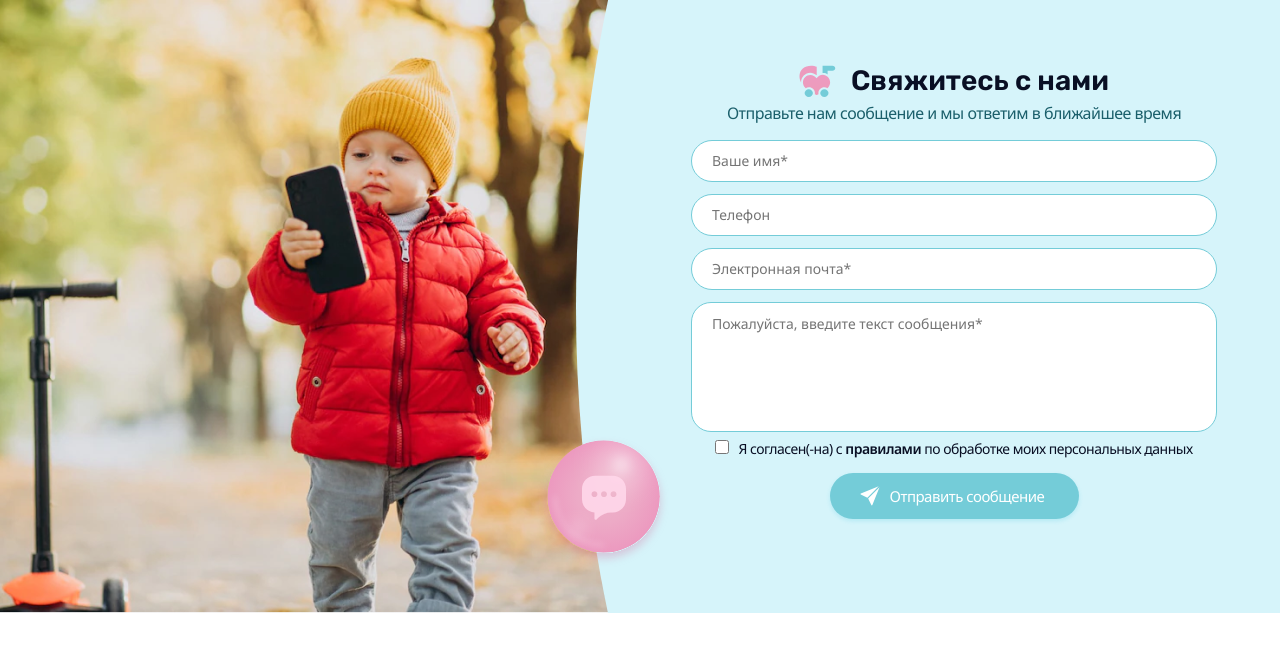
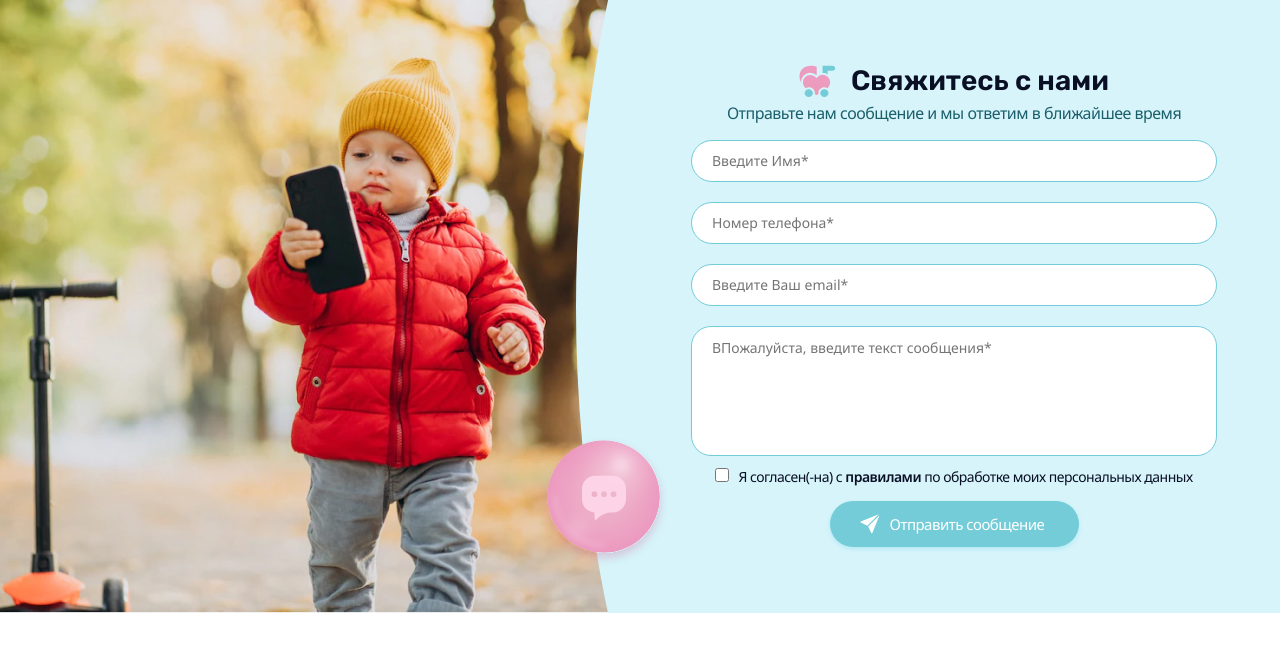
Before and after one commit to Kerne1bug/clients-feedback-app, a React (Create React App) app: page / in a window 1280 px wide. Shown: the top 652 px of the page. Built offline with nearby package versions, Linux system fonts and the light colour scheme.

Commit message:
validations fixed, codeStyle done, need some fixes on message error in css, in work...

```diff
--- /dev/null
+++ b/src/components/FeedBackForm/FormCheckbox/index.jsx
@@ -0,0 +1,35 @@
+import { useSelector } from 'react-redux';
+import styles from './styles.module.css';
+
+function FormCheckBox({
+	name, onChange, handleFocus, errorMessage,
+}) {
+	const formState = useSelector((state) => state.form);
+
+	return (
+		<div>
+			<label className={styles.checkboxLabel}>
+				<input
+					type="checkbox"
+					name={name}
+					onChange={onChange}
+					onFocus={handleFocus}
+					checked={formState.fields.agreement.value}
+					className={styles.checkboxInput}
+				/>
+				Я согласен(-на) с
+				{' '}
+				<span className={styles.checkboxText}>правилами</span>
+				{' '}
+				по обработке моих персональных данных
+			</label>
+			{!formState.fields.agreement.isValid && (
+				<div className={styles.error}>
+					{errorMessage}
+				</div>
+			)}
+		</div>
+	);
+}
+
+export default FormCheckBox;
--- /dev/null
+++ b/src/components/FeedBackForm/FormCheckbox/styles.module.css
@@ -0,0 +1,40 @@
+.checkboxLabel {
+    color: var(--dark, #090F24);
+    font-family: Noto Sans;
+    font-size: 14px;
+    font-style: normal;
+    font-weight: 400;
+    line-height: 155.023%;
+    margin: 0;
+    display: inline-block;
+    letter-spacing: -0.5px;
+}
+
+.checkboxInput {
+    width: 14px;
+    height: 14px;
+    flex-shrink: 0;
+    margin: 0 9px 0 0;
+
+}
+
+.checkboxText {
+    color: #090F24;
+    font-family: Noto Sans;
+    font-size: 14px;
+    font-style: normal;
+    font-weight: 700;
+    line-height: 155.023%;
+}
+
+.errorText {
+    color: red;
+    font-size: 14px;
+    margin-top: 5px;
+}
+
+.error {
+    color: red;
+    font-size: 14px;
+    margin-top: 5px;
+}
--- /dev/null
+++ b/src/components/FeedBackForm/FormInput/index.jsx
@@ -0,0 +1,35 @@
+import { useSelector } from 'react-redux';
+import styles from './styles.module.css';
+
+function FormInput({
+	name, handleChange, handleFocus, handleBlur, tagType, placeholder, errorMessage,
+}) {
+	const formState = useSelector((state) => state.form);
+	const Tag = tagType === 'textarea' ? 'textarea' : 'input';
+	const classNameText = tagType === 'textarea' ? `${styles.inputField} ${styles.inputFieldText}` : styles.inputField;
+
+	return (
+		<div>
+			<Tag
+				type="text"
+				rows="4"
+				placeholder={`${placeholder}*`}
+				name={name}
+				onChange={handleChange}
+				onBlur={handleBlur}
+				onFocus={handleFocus}
+				value={formState.fields[name].value}
+				className={classNameText}
+			/>
+			{
+				!formState.fields[name].isValid && (
+					<div className={styles.error}>
+						{errorMessage}
+					</div>
+				)
+			}
+		</div>
+	);
+}
+
+export default FormInput;
--- /dev/null
+++ b/src/components/FeedBackForm/FormInput/styles.module.css
@@ -0,0 +1,32 @@
+.error {
+    color: red;
+    font-size: 14px;
+    margin-top: 5px;
+}
+
+.inputField {
+    color: var(--gray-3, #B7B8C5);
+    font-family: Noto Sans;
+    font-size: 14px;
+    font-style: normal;
+    font-weight: 400;
+    line-height: normal;
+    width: 526px;
+    height: 42px;
+    flex-shrink: 0;
+    border-radius: 40px;
+    border: 1px solid var(--blue, #74CCD8);
+    background: var(--white, #FFF);
+    padding-left: 20px;
+    box-sizing: border-box;
+    color: black;
+    margin-bottom: 20px;
+}
+
+.inputFieldText {
+    resize: none;
+    height: 130px;
+    padding-top: 11.5px;
+    border-radius: 20px;
+    margin-bottom: 6px;
+}
--- a/src/components/FeedBackForm/index.jsx
+++ b/src/components/FeedBackForm/index.jsx
@@ -10,6 +10,8 @@ import validation from '../../store/slices/validation';
 import styles from './styles.module.css';
 import FORMICON from './assets/Group.svg';
 import BUTTONICON from './assets/send.svg';
+import FormInput from './FormInput';
+import FormCheckBox from './FormCheckbox';
 
 function FeedBackForm() {
 	const dispatch = useDispatch();
@@ -18,7 +20,6 @@ function FeedBackForm() {
 	const handleBlur = async (evt) => {
 		const { name, value } = evt.target;
 		const isValid = await validateField(name, value);
-		console.log('DEBUG validation', name, value, isValid);
 
 		dispatch(setFieldValidation({ fieldName: name, isValid }));
 	};
@@ -42,7 +43,15 @@ function FeedBackForm() {
 	const handleSubmit = async (e) => {
 		e.preventDefault();
 
-		validation.validate(formState.fields, { abortEarly: false })
+		const validationFields = {
+			name: formState.fields.name.value,
+			phone: formState.fields.phone.value,
+			email: formState.fields.email.value,
+			message: formState.fields.message.value,
+			agreement: formState.fields.agreement.value,
+		};
+
+		validation.validate(validationFields, { abortEarly: false })
 			.then(() => {
 				dispatch(setIsSubmitting(true));
 				setTimeout(() => {
@@ -59,8 +68,7 @@ function FeedBackForm() {
 			});
 	};
 
-	return ( // отлдельный компонент форминпут и сообщение ошибки для сокращения кода
-		// + не попы а фиксированную область увеличить расстояние пежду окнами ввода
+	return (
 		<div className={styles.header}>
 			<div className={styles.mainForm}>
 				<img src={FORMICON} alt="Сына тупина" className={styles.formIcon} />
@@ -68,81 +76,46 @@ function FeedBackForm() {
 			</div>
 			<p className={styles.formSubtitle}>Отправьте нам сообщение и мы ответим в ближайшее время</p>
 			<form className={styles.form} onSubmit={handleSubmit} noValidate>
-				<input
-					type="text"
-					placeholder="Ваше имя*"
+				<FormInput
 					name={FIELDS.name}
-					onChange={handleChange}
-					onBlur={handleBlur}
-					onFocus={handleFocus}
-					value={formState.fields.name.value}
-					className={styles.inputField}
+					placeholder="Введите Имя"
+					handleChange={handleChange}
+					handleBlur={handleBlur}
+					handleFocus={handleFocus}
+					errorMessage="Имя должно содержать от 2 до 128 символов"
 				/>
-				{!formState.fields.name.isValid && (
-					<div className={styles.error}>Имя должно содержать от 2 до 128 символов</div>
-				)}
+				<FormInput
+					name={FIELDS.phone}
+					placeholder="Номер телефона"
+					handleChange={handleChange}
+					handleBlur={handleBlur}
+					handleFocus={handleFocus}
+					errorMessage="Неправильный формат номера телефона"
+				/>
+				<FormInput
+					name={FIELDS.email}
+					placeholder="Введите Ваш email"
+					handleChange={handleChange}
+					handleBlur={handleBlur}
+					handleFocus={handleFocus}
+					errorMessage="Неправильный формат электронной почты"
+				/>
+				<FormInput
+					name={FIELDS.message}
+					placeholder="ВПожалуйста, введите текст сообщения"
+					tagType="textarea"
+					handleChange={handleChange}
+					handleBlur={handleBlur}
+					handleFocus={handleFocus}
+					errorMessage="Текст сообщения должен содержать от 5 до 1024 символов"
+				/>
 
-				<input
-					type="tel"
-					placeholder="Телефон"
-					name={FIELDS.phone}
-					onChange={handleChange}
-					onBlur={handleBlur}
-					onFocus={handleFocus}
-					value={formState.fields.phone.value}
-					className={styles.inputField}
+				<FormCheckBox
+					name={FIELDS.agreement}
+					onChange={onChange}
+					handleFocus={handleFocus}
+					errorMessage="Вы должны согласиться с правилами"
 				/>
-				{!formState.fields.phone.isValid && (
-					<div className={styles.error}>Неправильный формат номера телефона</div>
-				)}
-
-				<input
-					type="email"
-					placeholder="Электронная почта*"
-					name={FIELDS.email}
-					onChange={handleChange}
-					onBlur={handleBlur}
-					onFocus={handleFocus}
-					value={formState.fields.email.value}
-					className={styles.inputField}
-				/>
-				{!formState.fields.email.isValid && (
-					<div className={styles.error}>Неправильный формат электронной почты</div>
-				)}
-
-				<textarea
-					placeholder="Пожалуйста, введите текст сообщения*"
-					name={FIELDS.message}
-					rows="4"
-					onChange={handleChange}
-					onBlur={handleBlur}
-					onFocus={handleFocus}
-					value={formState.fields.message.value}
-					className={`${styles.inputField} ${styles.inputFieldText}`}
-				/>
-				{formState.fields.message.isValid || (
-					<div className={styles.error}>Текст сообщения должен содержать от 5 до 1024 символов</div>
-				)}
-
-				<label className={styles.checkboxLabel}>
-					<input
-						type="checkbox"
-						required
-						className={styles.checkboxInput}
-						name={FIELDS.agreement}
-						onChange={onChange}
-						checked={formState.fields.agreement.value}
-					/>
-					Я согласен(-на) с
-					{' '}
-					<span className={styles.checkboxText}>правилами</span>
-					{' '}
-					по обработке моих персональных данных
-				</label>
-				{formState.fields.agreement.isValid || (
-					<div className={styles.error}>Вы должны согласиться с правилами</div>
-				)}
-
 				<div>
 					<button type="submit" className={styles.sendButton}>
 						<img src={BUTTONICON} alt="Отправить" className={styles.sendIcon} />
--- a/src/store/slices/formSlice.js
+++ b/src/store/slices/formSlice.js
@@ -26,9 +26,7 @@ const formSlice = createSlice({
 		},
 		setFieldsValidation: (state, action) => {
 			const { fieldErrors } = action.payload;
-
 			const fieldNames = Object.keys(fieldErrors);
-
 			return fieldNames.reduce((nextState, fieldName) => ({
 				...nextState,
 				fields: {
```
